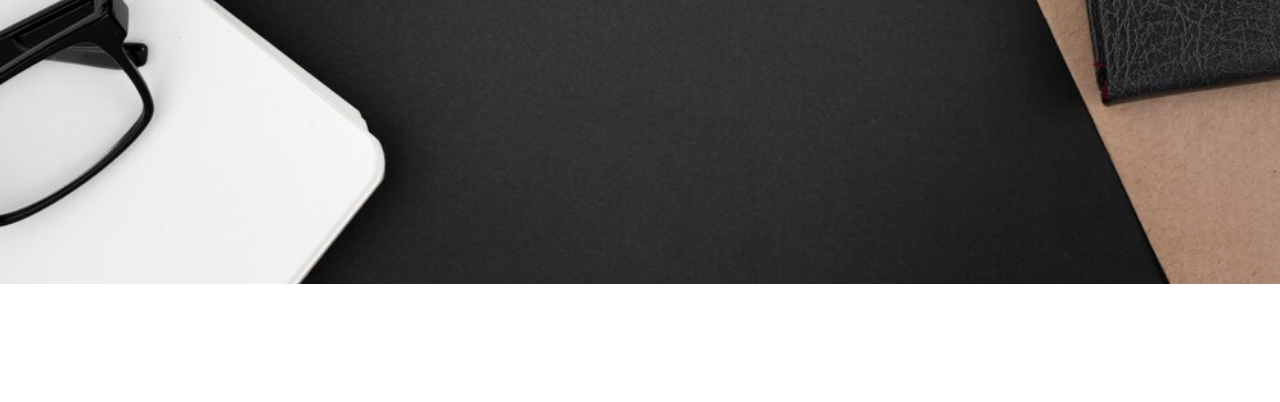
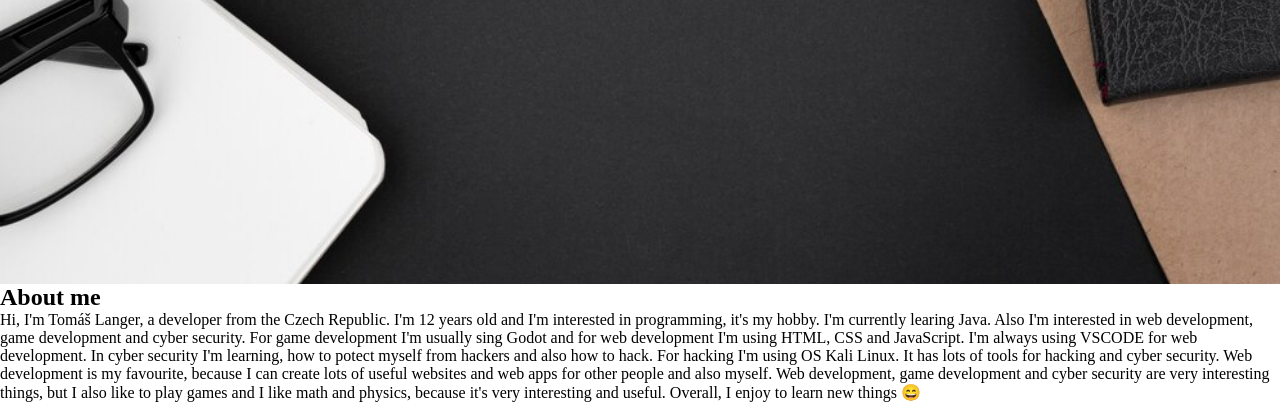
Before and after one commit to kecalek13/My-Portfolio, a plain HTML site: page index.html in a window 1280 px wide. Shown: the part 416-818 px from the top of the page. Drawn offline with Linux system fonts and the light colour scheme.

Commit message:
Added section 'about me'

```diff
--- a/index.html
+++ b/index.html
@@ -11,6 +11,14 @@
         <header>
             <h1>Tomáš Langer, Developer</h1>
         </header>
+        <main>
+            <div class="about-me">
+                <h2>About me</h2>
+                <p class="about-me-text">
+                    Hi, I'm Tomáš Langer, a developer from the Czech Republic. I'm 12 years old and I'm interested in programming, it's my hobby. I'm currently learing Java. Also I'm interested in web development, game development and cyber security. For game development I'm usually sing Godot and for web development I'm using HTML, CSS and JavaScript. I'm always using VSCODE for web development. In cyber security I'm learning, how to potect myself from hackers and also how to hack. For hacking I'm using OS Kali Linux. It has lots of tools for hacking and cyber security. Web development is my favourite, because I can create lots of useful websites and web apps for other people and also myself. Web development, game development and cyber security are very interesting things, but I also like to play games and I like math and physics, because it's very interesting and useful. Overall, I enjoy to learn new things &#128516;
+                </p>
+            </div>
+        </main>
     </div>
 </body>
 </html>
```
